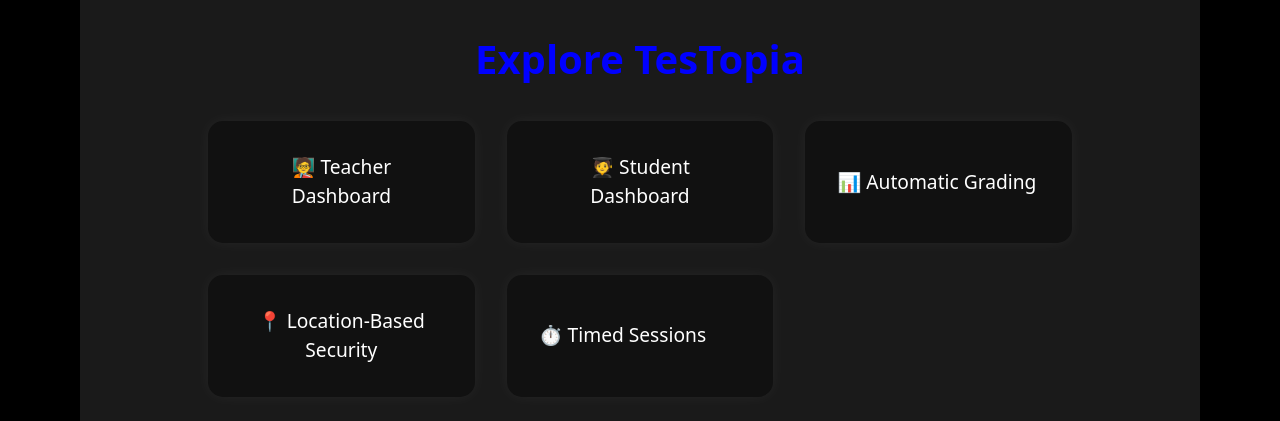
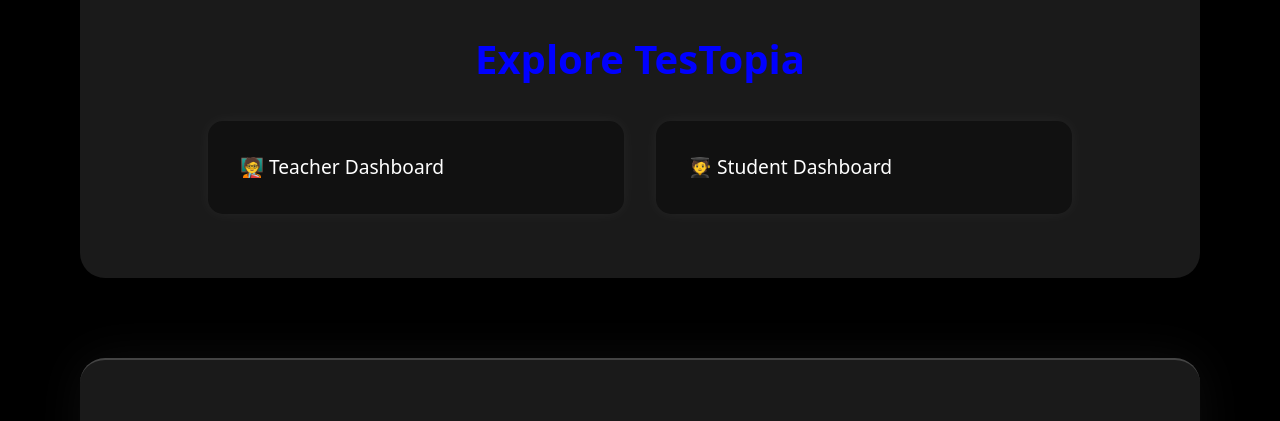
Before and after one commit to AYA3916/APP-JS, a plain HTML site: page accueil/index.html in a window 1280 px wide. Shown: the part 1000-1421 px from the top of the page. Drawn offline with nearby package versions, Linux system fonts and the light colour scheme; some packages are replaced by stand-ins of ours; a script that the page names is missing.

Commit message:
Update index.html

```diff
--- a/accueil/index.html
+++ b/accueil/index.html
@@ -59,9 +59,6 @@
       <div class="feature-grid">
           <div class="feature-card">🧑‍🏫 Teacher Dashboard</div>
           <div class="feature-card">🧑‍🎓 Student Dashboard</div>
-          <div class="feature-card">📊 Automatic Grading</div>
-          <div class="feature-card">📍 Location-Based Security</div>
-          <div class="feature-card">⏱️ Timed Sessions</div>
       </div>
   </section>
 
```
